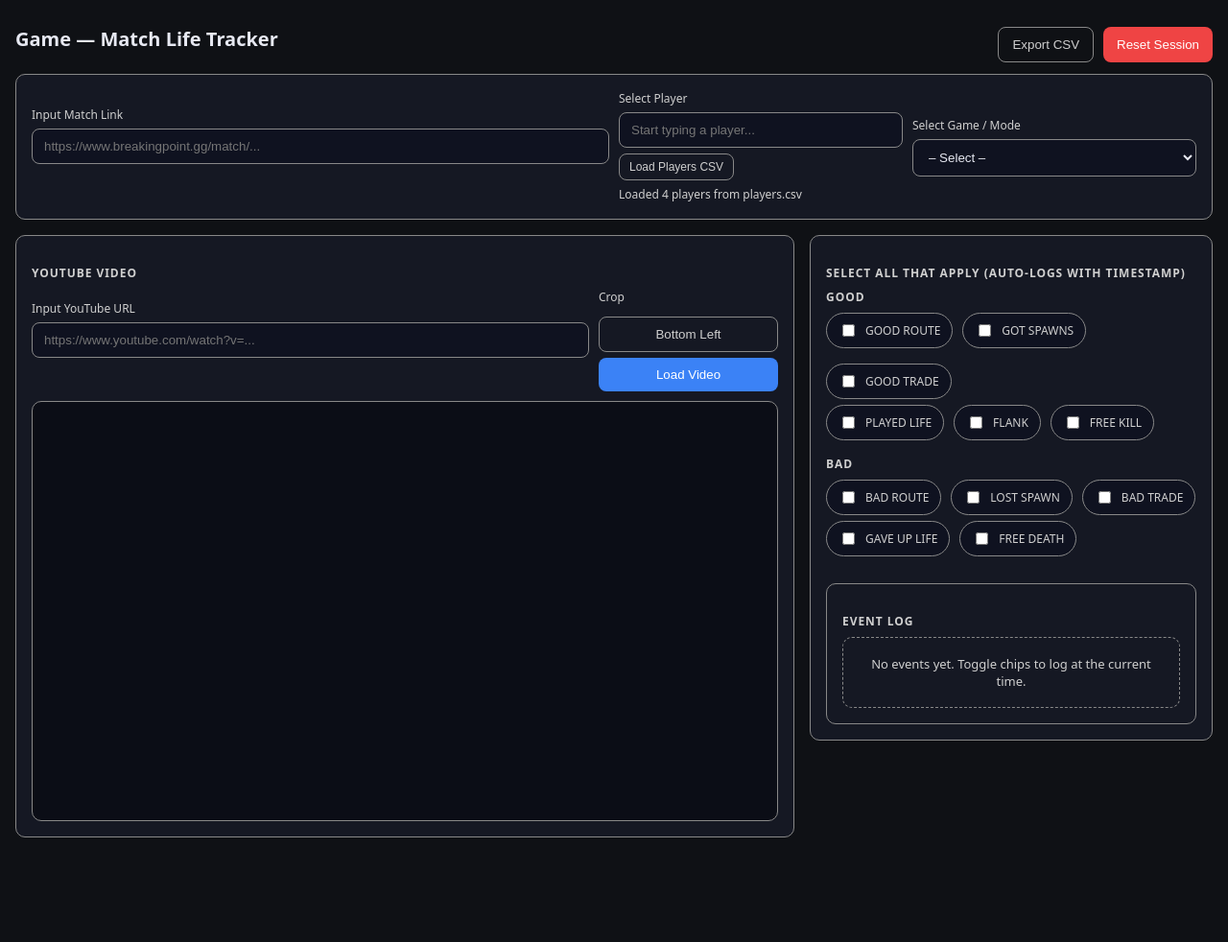
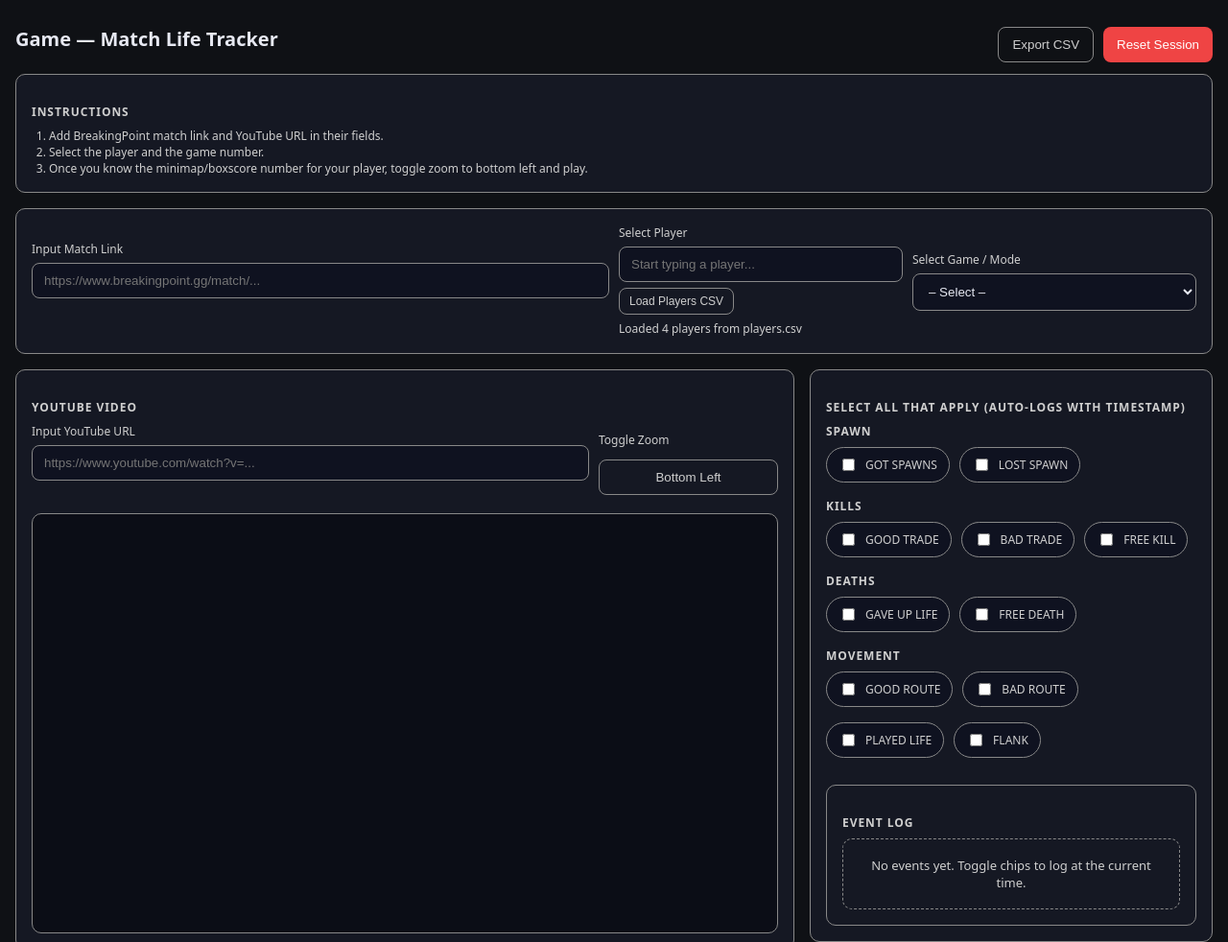
Before and after one commit to dougliebe/PFF_ESPORTS, a plain HTML site: page index.html in a window 1280 px wide. Shown: the top 982 px of the page at 96% size. Before the commit the page ends 889 px from the top, so only its background shows below. Drawn offline with Linux system fonts and the light colour scheme.

Commit message:
Add instructions section to index.html; update UI elements for toggling zoom and reorganize scoring chips into categories for better clarity.

```diff
--- a/index.html
+++ b/index.html
@@ -23,6 +23,14 @@
     </header>
 
     <div class="grid">
+      <section class="panel span-2" aria-label="Instructions">
+        <div class="section-title">Instructions</div>
+        <ol class="hint" style="margin:0; padding-left: 18px;">
+          <li>Add BreakingPoint match link and YouTube URL in their fields.</li>
+          <li>Select the player and the game number.</li>
+          <li>Once you know the minimap/boxscore number for your player, toggle zoom to bottom left and play.</li>
+        </ol>
+      </section>
       <!-- Top info bar spanning full width -->
       <section class="panel span-2" aria-label="Game Info">
         <div class="row" style="margin-bottom: 0;">
@@ -69,7 +77,7 @@
             <div id="youtubeHint" class="hint"></div>
           </div>
           <div style="grid-column: span 3; display:grid; grid-template-columns: 1fr; gap: 6px; align-items: end;">
-            <label for="cropSelect">Crop</label>
+            <label for="cropSelect">Toggle Zoom</label>
             <!-- <select id="cropSelect">
               <option value="none">None</option>
               <option value="bl">Bottom Left</option>
@@ -80,7 +88,6 @@
               <option value="full">Zoom Full</option>
             </select> -->
             <button id="toggleZoomBtn" class="ghost" style="width:100%;">Bottom Left</button>
-            <button id="loadVideoBtn" class="primary" style="width:100%;">Load Video</button>
           </div>
         </div>
         <div class="video-box" id="videoBox">
@@ -105,28 +112,34 @@
         <div class="section-title">Select all that apply (auto-logs with timestamp)</div>
         <div class="chips">
           <div>
-            <div class="section-title" style="margin-top:0;">Good</div>
+            <div class="section-title" style="margin-top:0;">Spawn</div>
             <div class="chip-row">
-              <label class="chip"><input id="goodRoute" type="checkbox"> GOOD ROUTE</label>
               <label class="chip"><input id="gotSpawns" type="checkbox"> GOT SPAWNS</label>
+              <label class="chip"><input id="lostSpawns" type="checkbox"> LOST SPAWN</label>
+            </div>
+          </div>
+          <div>
+            <div class="section-title" style="margin-top:0;">Kills</div>
+            <div class="chip-row">
               <label class="chip"><input id="goodTrade" type="checkbox"> GOOD TRADE</label>
-            </div>
-            <div class="chip-row">
-              <label class="chip"><input id="playedLife" type="checkbox"> PLAYED LIFE</label>
-              <label class="chip"><input id="flank" type="checkbox"> FLANK</label>
+              <label class="chip"><input id="badTrade" type="checkbox"> BAD TRADE</label>
               <label class="chip"><input id="freeKill" type="checkbox"> FREE KILL</label>
             </div>
           </div>
           <div>
-            <div class="section-title" style="margin-top:0;">Bad</div>
-            <div class="chip-row">
-              <label class="chip"><input id="badRoute" type="checkbox"> BAD ROUTE</label>
-              <label class="chip"><input id="lostSpawns" type="checkbox"> LOST SPAWN</label>
-              <label class="chip"><input id="badTrade" type="checkbox"> BAD TRADE</label>
-            </div>
+            <div class="section-title" style="margin-top:0;">Deaths</div>
             <div class="chip-row">
               <label class="chip"><input id="gaveUpLife" type="checkbox"> GAVE UP LIFE</label>
               <label class="chip"><input id="freeDeath" type="checkbox"> FREE DEATH</label>
+            </div>
+          </div>
+          <div>
+            <div class="section-title" style="margin-top:0;">Movement</div>
+            <div class="chip-row">
+              <label class="chip"><input id="goodRoute" type="checkbox"> GOOD ROUTE</label>
+              <label class="chip"><input id="badRoute" type="checkbox"> BAD ROUTE</label>
+              <label class="chip"><input id="playedLife" type="checkbox"> PLAYED LIFE</label>
+              <label class="chip"><input id="flank" type="checkbox"> FLANK</label>
             </div>
           </div>
         </div>
```
